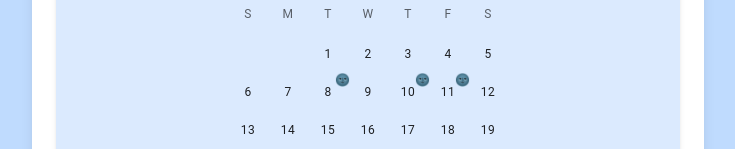
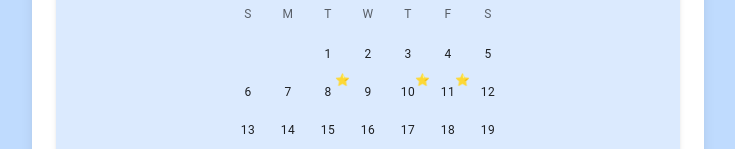
Before and after one commit to PatrycjaBochnak/What-happened-that-day, a React (Create React App) app: page / in a window 1280 px wide. Shown: the part 1247-1396 px from the top of the page, without its empty margins (272-1007 px from the left). Built offline with nearby package versions, Linux system fonts and the light colour scheme; no server answers.

Commit message:
selected events icon change

```diff
--- a/src/components/Calendar.jsx
+++ b/src/components/Calendar.jsx
@@ -43,7 +43,7 @@ const Calendar = ({setYearFromCalendar, setMonthFromCalendar, currentDate}) => {
       <Badge
         key={props.day.toString()}
         overlap="circular"
-        badgeContent={isSelected ? "🌚" : undefined}
+        badgeContent={isSelected ? "⭐️" : undefined}
       >
         <PickersDay
           {...other}
```
